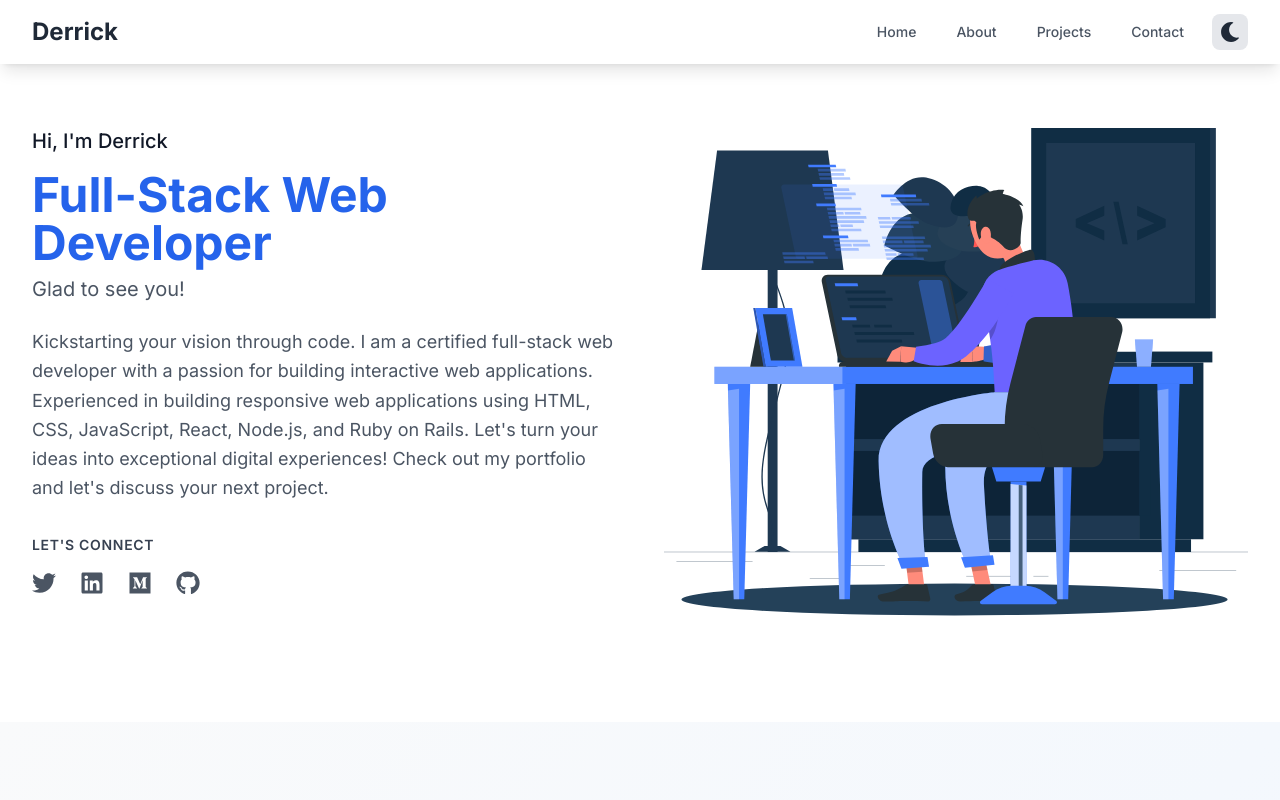
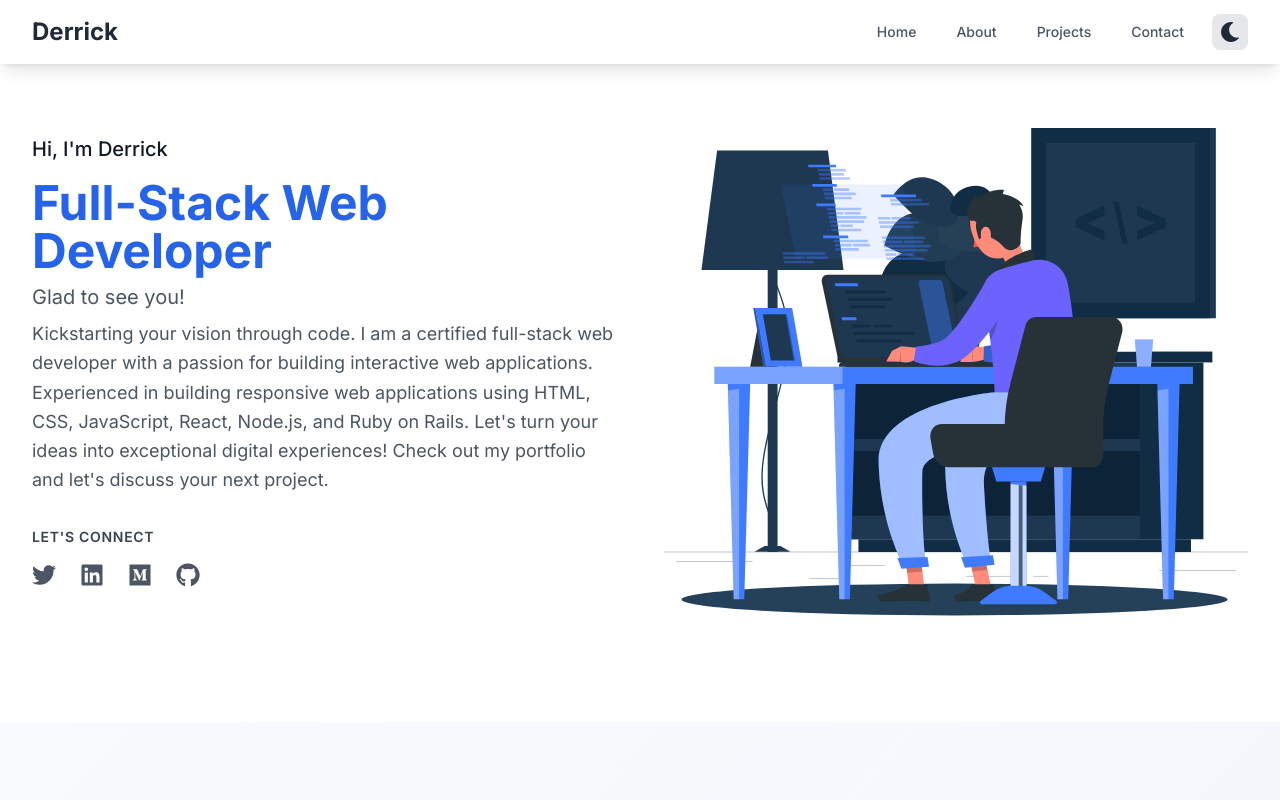
Before and after one commit to derrick1451/Portfolio, a React (Vite) app: page / in a window 1280 px wide. Shown: the top 800 px of the page. Built offline with nearby package versions, Linux system fonts and the light colour scheme.

Commit message:
setup project for deployment

```diff
--- a/src/components/Hero.jsx
+++ b/src/components/Hero.jsx
@@ -57,7 +57,7 @@ const Hero = () => {
                             Glad to see you!
                         </motion.p>
                         <motion.p
-                            className="mt-6 text-lg text-gray-600 dark:text-gray-400 leading-relaxed"
+                            className="mt-2 text-lg text-gray-600 dark:text-gray-400 leading-relaxed"
                             variants={itemVariants}
                         >
                             Kickstarting your vision through code. I am a certified full-stack web developer
```
